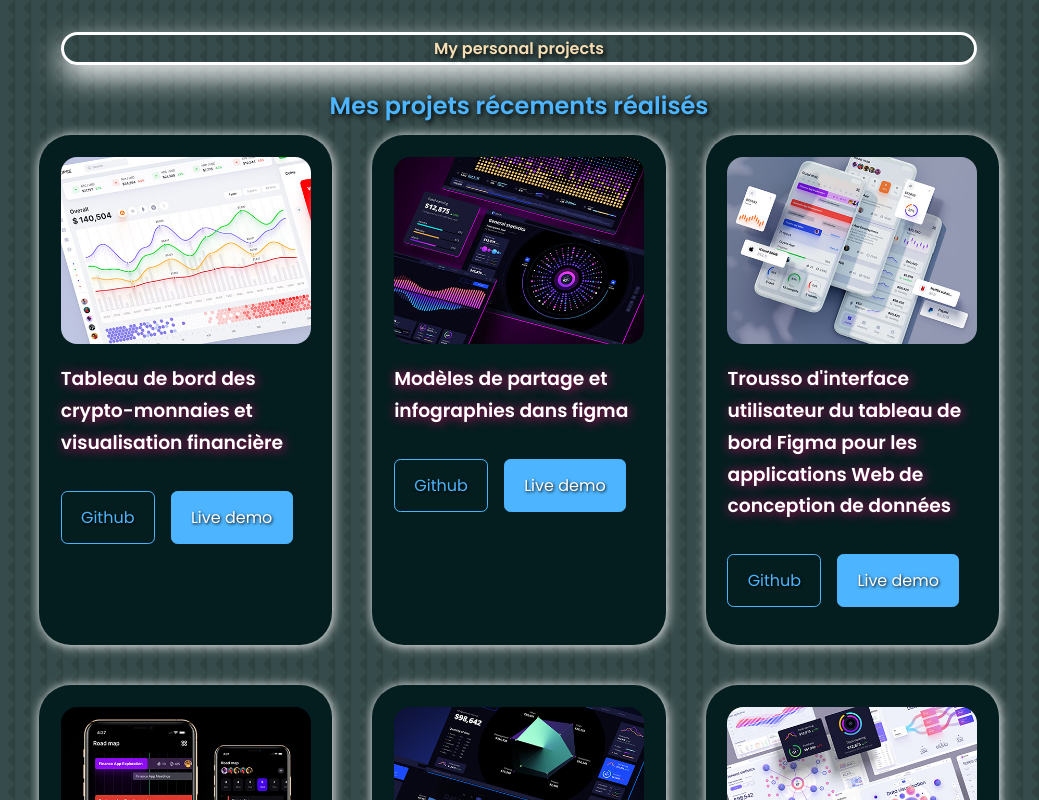
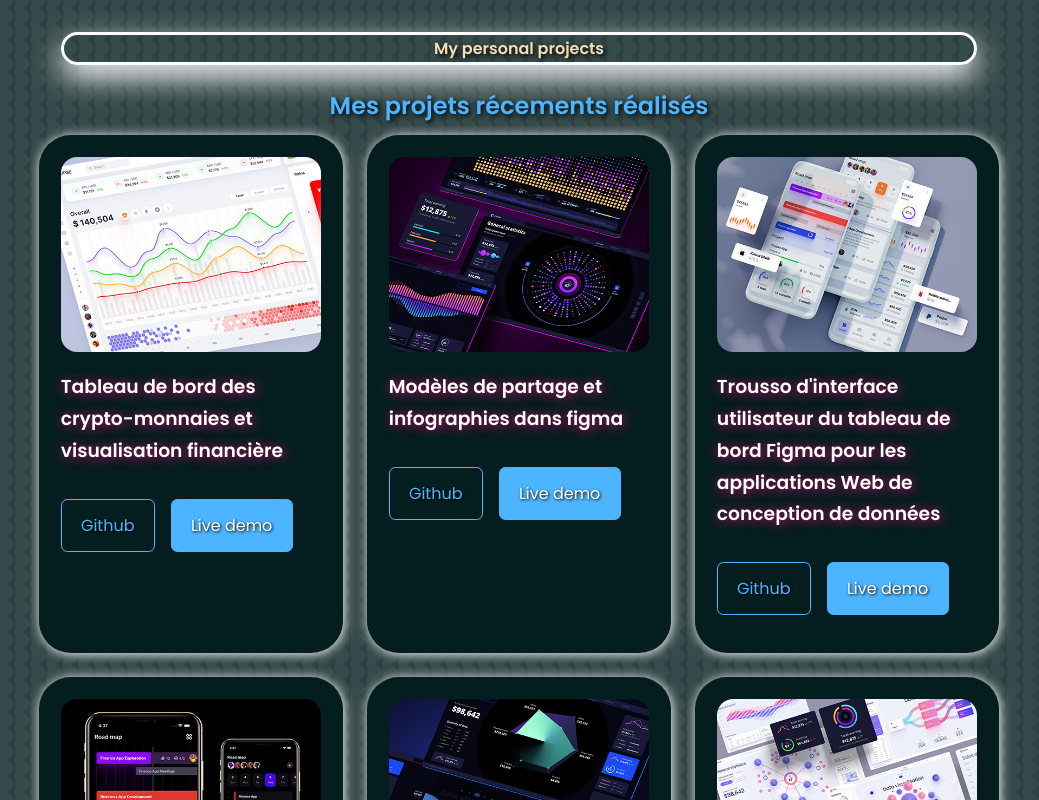
Before and after one commit to Mouhamed1003/keenprogrammer.com, a React (Create React App) app: page / in a window 1280 px wide. Shown: the part 3440-4240 px from the top of the page, without its empty margins (121-1160 px from the left). Built offline with nearby package versions, Linux system fonts and the light colour scheme.

Commit message:
Update portfolio.css

```diff
--- a/src/components/portfolio/portfolio.css
+++ b/src/components/portfolio/portfolio.css
@@ -9,10 +9,13 @@
     margin-top: 1.3rem;
     text-shadow: 2px 2px 5px black;
 }
+.container {
+        margin: auto;
+}
 .portfolio_container {
     display: grid;
     grid-template-columns: repeat(3, 1fr);
-    gap: 2.5rem;
+    gap: 1.5rem;
     width: 60rem;
 }
 .portfolio_item {
```
